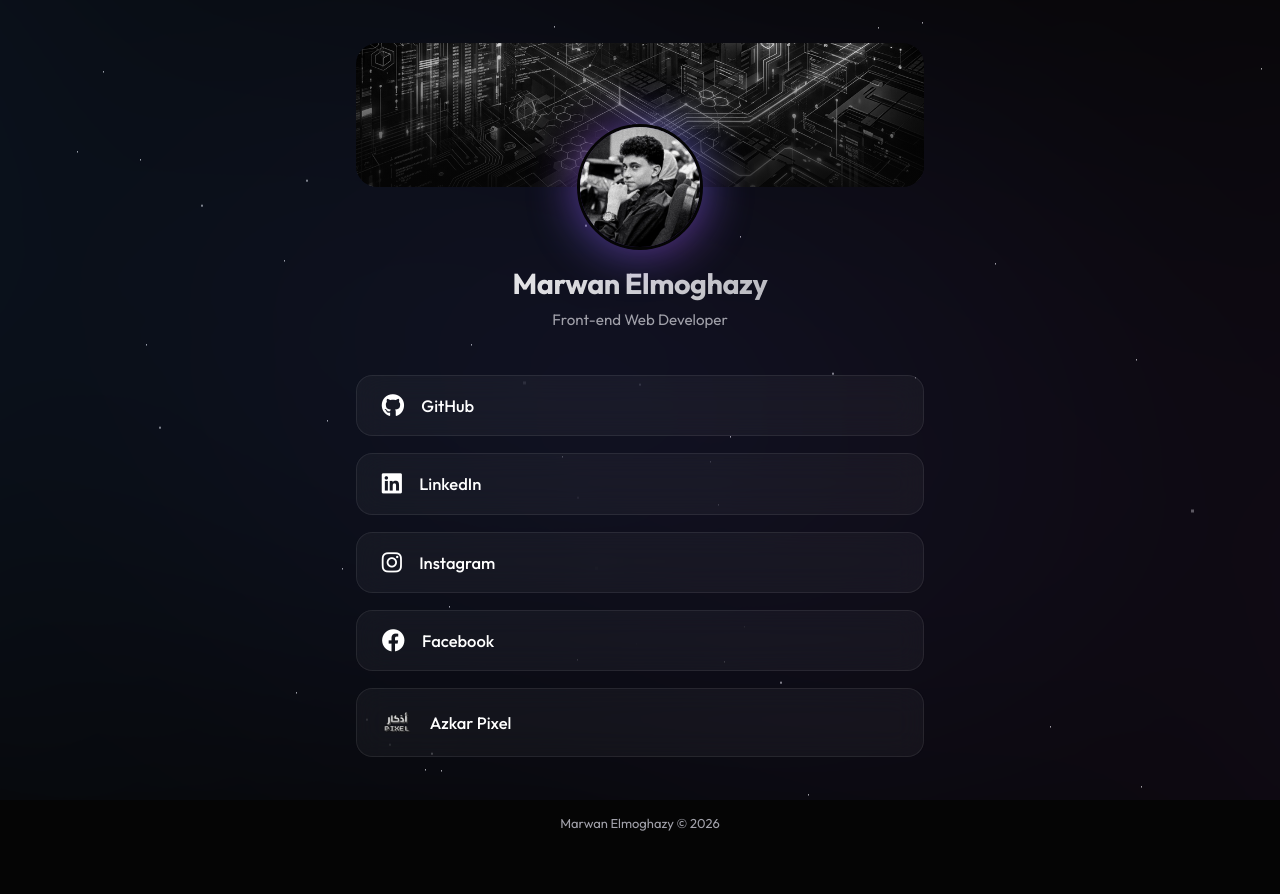
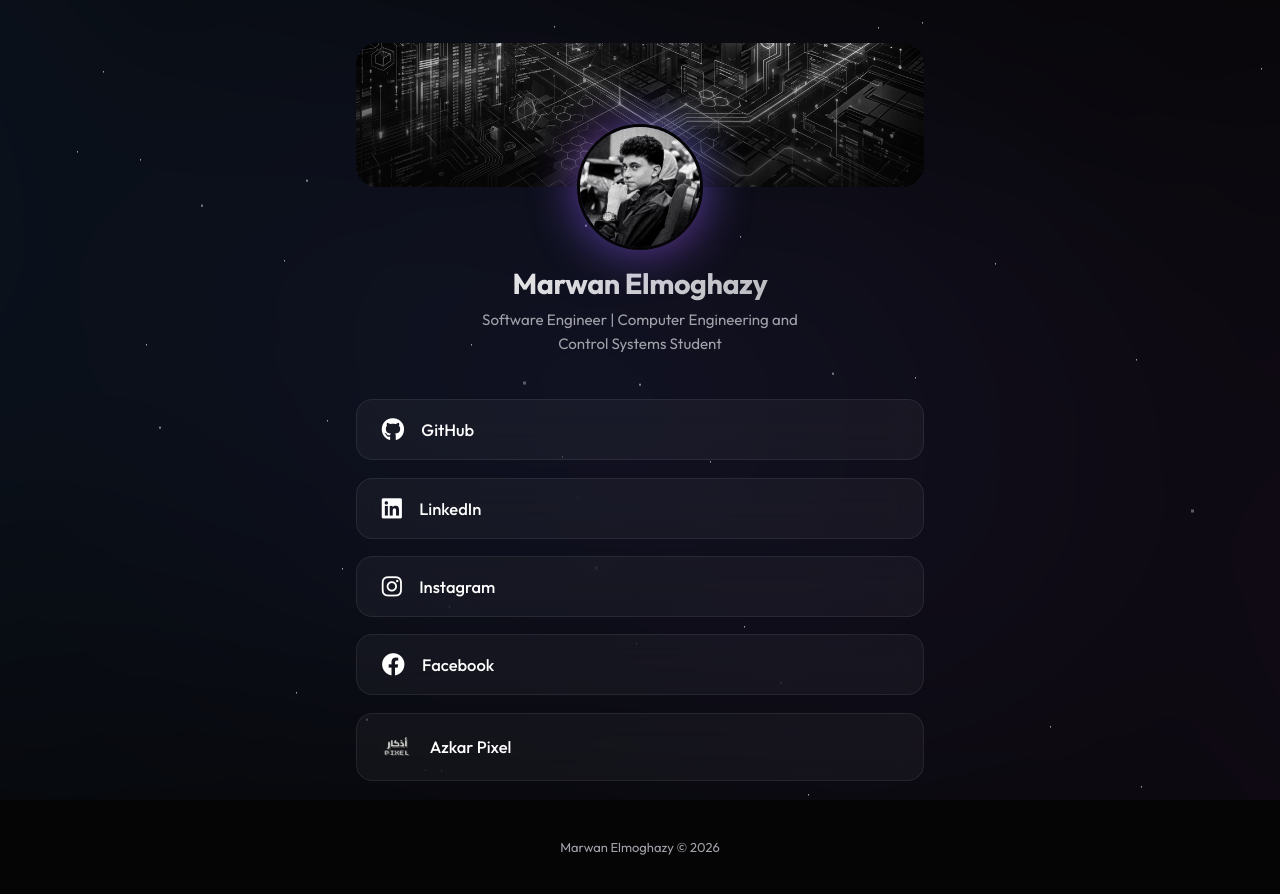
Before and after one commit to Marwan-Elmoghazy/Marwan-Card, a plain HTML site: page index.html in a window 1280 px wide. Drawn offline with Linux system fonts and the light colour scheme.

Commit message:
updating my bio

```diff
--- a/index.html
+++ b/index.html
@@ -50,7 +50,7 @@
                 <div class="avatar-glow"></div>
             </div>
             <h1 class="name">Marwan Elmoghazy</h1>
-            <p class="bio">Front-end Web Developer</p>
+            <p class="bio">Software Engineer | Computer Engineering and Control Systems Student</p>
 
         </header>
         <section class="links-container">
```
